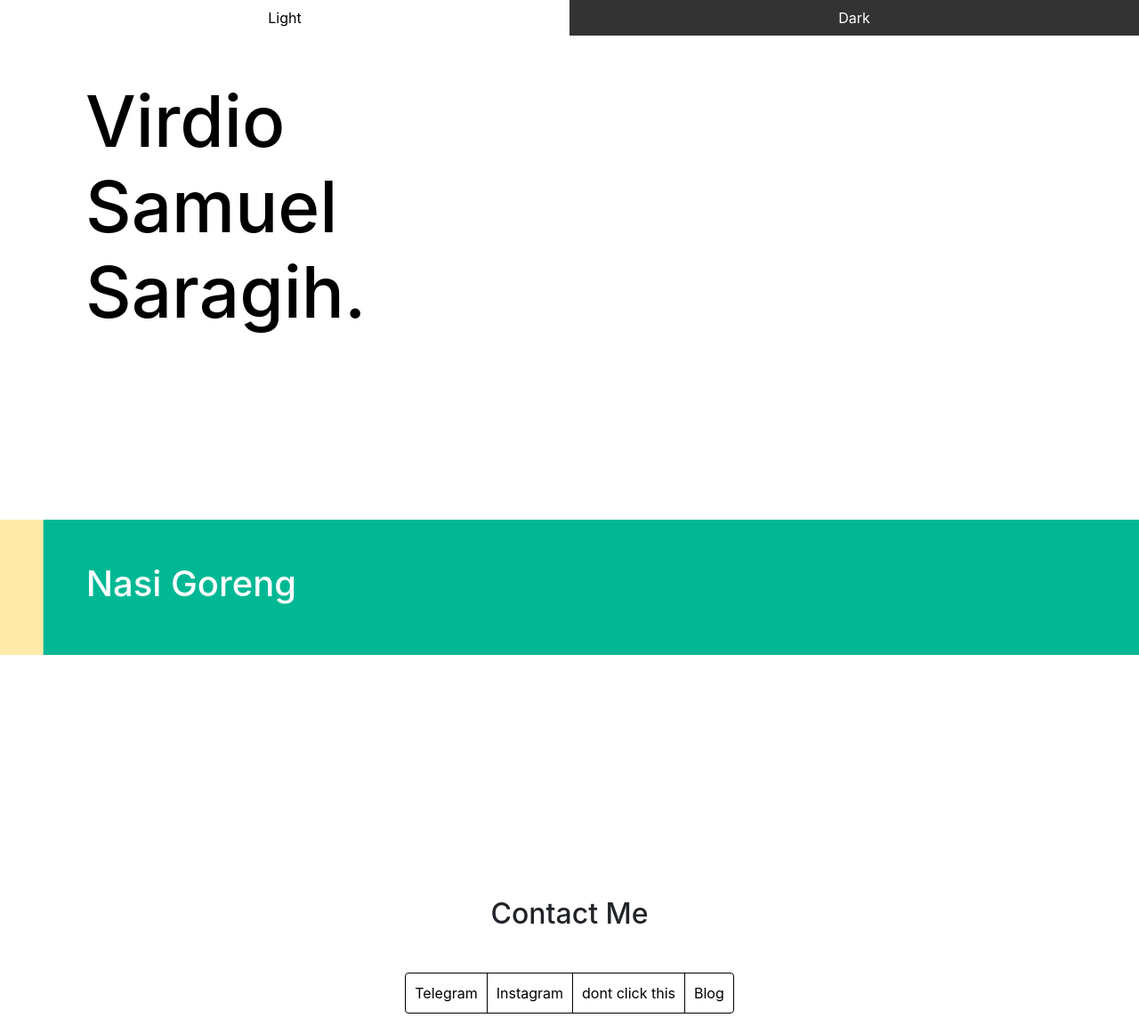
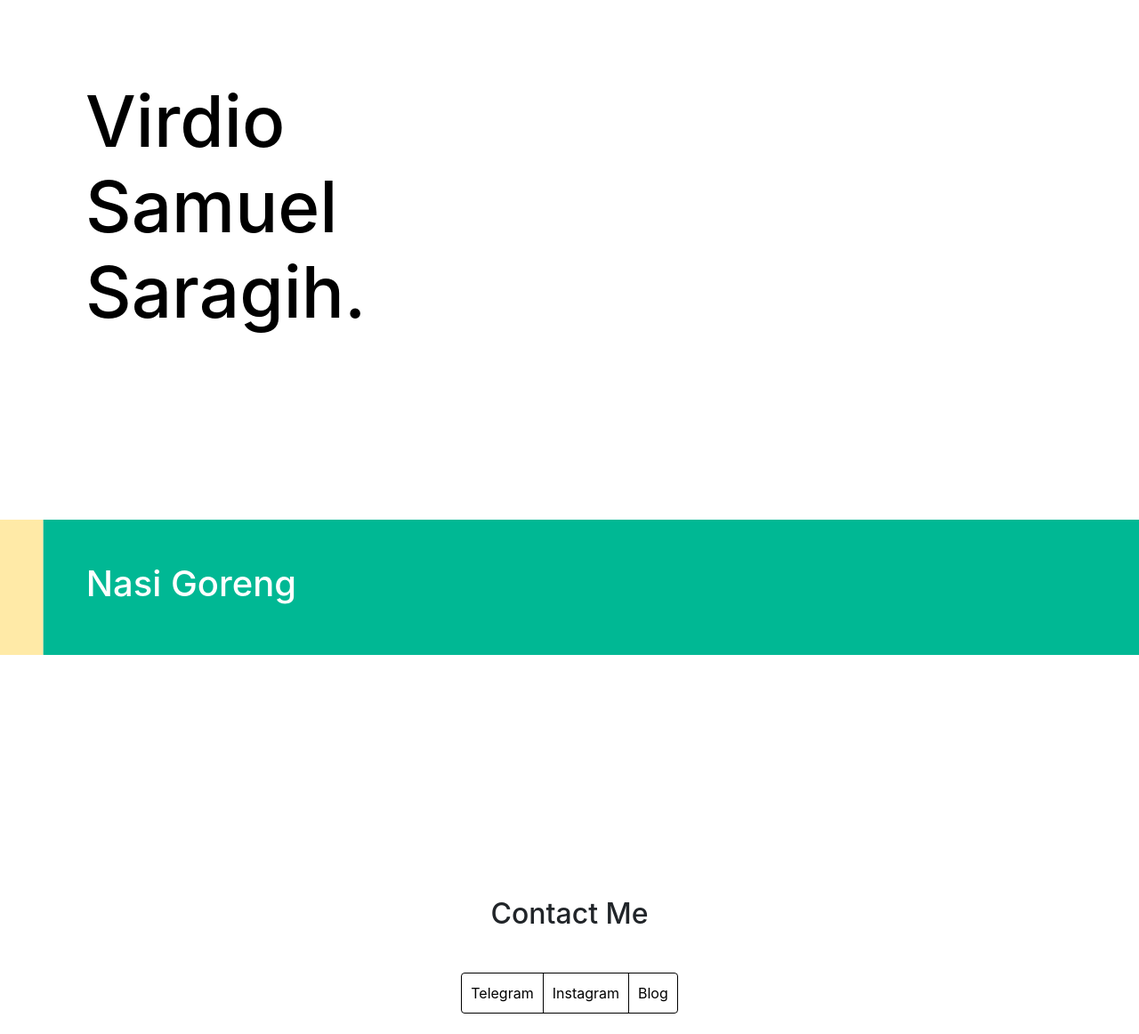
Before and after one commit to AjiHack04/diosamuel.github.io, a plain HTML site: page index.html in a window 1280 px wide. Shown: the whole page at 89% size. Drawn offline with Linux system fonts and the light colour scheme.

Commit message:
Update index.html

```diff
--- a/index.html
+++ b/index.html
@@ -80,11 +80,6 @@
 	</script>
 </head>
 <body>
-
-	<nav>
-		<button style="flex:1;background-color: white" id='dark' onclick="active(this,'#light')">Light</button>
-		<button style="flex:1;background-color: #333;color: white" id="light" onclick="active(this,'#dark')">Dark</button>
-	</nav>
 	<script>
 	function active(elp,el){
 		console.log(el,elp)
@@ -130,7 +125,6 @@
 <div class="btn btn-group">
 	<a class="btn" href='http://t.me/jvxcript'>Telegram</a>
 	<a class="btn" href='http://instagram.com/dio6.9sam'>Instagram</a>
-	<a class="btn" onclick='rotates()' href="#">dont click this</a>
 	<a class="btn" href='http://diosamuel.netlify.com'>Blog</a>
 </div>
 </div>
```
